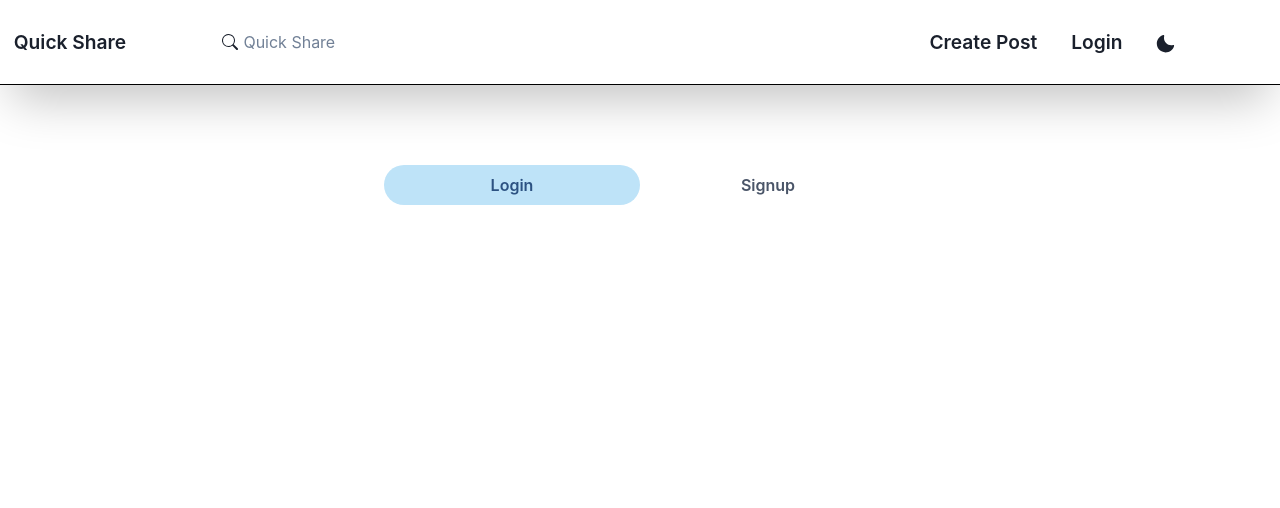
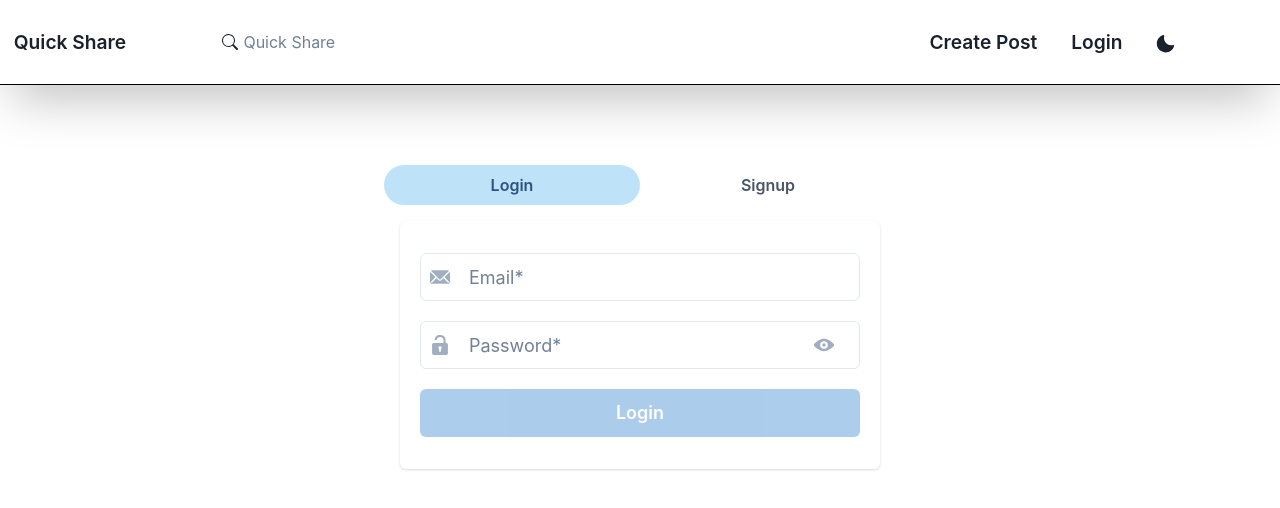
Before and after one commit to Ashutosh5333/adobefrontend, a React (Create React App) app in the folder myapp/: page /sign in a window 1280 px wide. Shown: the top 508 px of the page. Built offline with nearby package versions, Linux system fonts and the light colour scheme.

Commit message:
login ans signui and dashboard structure is done

```diff
--- /dev/null
+++ b/myapp/src/components/Dashboard.jsx
@@ -0,0 +1,86 @@
+import {
+    Avatar,
+  Box,
+  Button,
+  ButtonGroup,
+  Divider,
+  Heading,
+  Image,
+  Stack,
+  Text,
+  Wrap,
+  WrapItem,
+} from "@chakra-ui/react";
+import React from "react";
+import { Card, CardHeader, CardBody, CardFooter } from "@chakra-ui/react";
+import { AiOutlineLike } from "react-icons/ai";
+import { CiEdit } from "react-icons/ci";
+import { MdAutoDelete } from "react-icons/md";
+
+const Dashboard = () => {
+  return (
+    <>
+      <Box width={"100%"} border={"5px solid pink"}>
+        <Card maxW="4xl" m="auto">
+          <CardBody>
+            <Box display={"flex"} gap="5" p="4">
+              <Wrap>
+                <WrapItem>
+                  <Avatar
+                    m="auto"
+                    size={{ base: "md", md: "md", lg: "md" }}
+                    name={"Ashutosh"}
+                  />
+                </WrapItem>
+              </Wrap>
+              <Box justifyContent={"center"} display={"flex"} gap="5">
+                <Text m="auto" mt="3" fontWeight={"600"}>
+                  {" "}
+                  Ashutosh{" "}
+                </Text>
+                <Text m="auto" mt="3">
+                  {" "}
+                  Sat{" "}
+                </Text>
+              </Box>
+            </Box>
+
+            <Image
+              objectFit="cover"
+              src="https://images.unsplash.com/photo-1555041469-a586c61ea9bc?ixlib=rb-4.0.3&ixid=MnwxMjA3fDB8MHxwaG90by1wYWdlfHx8fGVufDB8fHx8&auto=format&fit=crop&w=1770&q=80"
+              alt="Green double couch with wooden legs"
+              borderRadius="lg"
+            />
+            <Stack mt="6" spacing="3">
+              <Heading size="md" letterSpacing={1} textAlign={"start"}>Living room Sofa</Heading>
+              <Text noOfLines={3}  textAlign={"start"} fontSize={{base:".8rem",md:"1rem",lg:"1rem" }} letterSpacing={2} >
+                This sofa is perfect for modern tropical spaces, baroque
+                inspired spaces, earthy toned spaces and for people who love a
+                chic design with a sprinkle of vintage design.
+              </Text>
+            </Stack>
+          </CardBody>
+          <Divider />
+          <CardFooter >
+            <ButtonGroup spacing="2" justifyItems={"center"}>
+              <Button>View</Button>
+
+              <Button flex="1" variant="ghost" leftIcon={<AiOutlineLike />}>
+                Like
+              </Button>
+
+              <Button variant="ghost" leftIcon={<CiEdit />}>
+                Edit
+              </Button>
+              <Text textAlign={"center"} m="auto">
+                <MdAutoDelete />
+              </Text>
+            </ButtonGroup>
+          </CardFooter>
+        </Card>
+      </Box>
+    </>
+  );
+};
+
+export default Dashboard;
--- a/myapp/src/components/Login.jsx
+++ b/myapp/src/components/Login.jsx
@@ -1,8 +1,93 @@
-import React from 'react'
+import React, {  useState } from "react";
+import {  VStack,  Input,  Button,  InputGroup,  InputRightElement,  CircularProgress, CircularProgressLabel,   useToast,   InputLeftElement,  Card,  CardBody, useColorModeValue,} from "@chakra-ui/react";
+import { ViewIcon, ViewOffIcon, EmailIcon, UnlockIcon } from "@chakra-ui/icons";
+import {json, useNavigate} from "react-router-dom";
+
+
+
 
 const Login = () => {
+  const [show, setShow] = useState(false);
+  const colorScheme = useColorModeValue("blue", "green");
+  const toast = useToast()
+  const navigate = useNavigate()
+
+
+
+  const [post ,SetPost] = useState({
+    email:"",
+    password:"",
+  })
+
+
+
   return (
-    <div>Login</div>
+    <>
+ <Card py="3">
+      <CardBody>
+        <VStack maxW={"2xl"} spacing={5}>
+          <InputGroup position="relative">
+            <InputLeftElement
+              pointerEvents="none"
+              position="absolute"
+              top="1"
+              children={<EmailIcon color="gray.400" boxSize={5} />}
+            />
+            <Input
+              placeholder="Email*"
+              type="email"
+              name="email"
+              size="lg"
+
+            />
+          </InputGroup>
+
+          <InputGroup position="relative">
+            <InputLeftElement
+              pointerEvents="none"
+              position="absolute"
+              top="1"
+              children={<UnlockIcon color="gray.400" boxSize={5} />}
+            />
+            <Input
+              type={show ? "text" : "password"}
+              placeholder="Password*"
+              name="password"
+              size="lg"
+
+            />
+            <InputRightElement width="4.5rem" position="absolute" top="1">
+              <Button
+                h="1.75rem"
+                size="lg"
+                variant="link"
+
+              >
+                {show ? (
+                  <ViewOffIcon color="gray.400" boxSize={5} />
+                ) : (
+                  <ViewIcon color="gray.400" boxSize={5} />
+                )}
+              </Button>
+            </InputRightElement>
+          </InputGroup>
+
+          <Button
+            width="100%"
+            size="lg"
+            colorScheme={colorScheme}
+            loadingText={"Login"}
+            isDisabled={
+                 post.email=="" || post.password ==""
+             }
+          >
+            Login
+          </Button>
+        </VStack>
+      </CardBody>
+    </Card>
+
+    </>
   )
 }
 
--- a/myapp/src/components/Signup.jsx
+++ b/myapp/src/components/Signup.jsx
@@ -1,8 +1,127 @@
-import React from 'react'
+import React, { useState } from "react";
+import {  Button,  Card,  CardBody,  Input,  InputGroup,  InputLeftElement,  InputRightElement,  VStack,  useColorModeValue,useToast,} from "@chakra-ui/react";
+import { CiUser } from "react-icons/ci";
+import { EmailIcon, UnlockIcon, ViewIcon, ViewOffIcon } from "@chakra-ui/icons";
+import { BsCardImage } from "react-icons/bs";
 
 const Signup = () => {
+  const colorScheme = useColorModeValue("blue", "green");
+  const [show, setShow] = useState(false);
+  const [image, SetImage] = useState("");
+  const [url, SetUrl] = useState("");
+   const [pic,Setpic] = useState("")
+  const toast = useToast();
+
+
+  const handleClickShow = () => {
+    setShow(!show);
+  };
+
+
   return (
-    <div>Signup</div>
+    <>
+      <Card py="3">
+        <CardBody>
+          <VStack maxW="2xl" spacing={5}>
+            <InputGroup>
+              <InputLeftElement
+                pointerEvents="none"
+                position="absolute"
+                top="1"
+                children={<CiUser color="gray" size="23" />}
+              />
+              <Input
+                placeholder="Name*"
+                type="name"
+                name="name"
+
+                size="lg"
+              />
+            </InputGroup>
+
+            <InputGroup position="relative">
+              <InputLeftElement
+                textAlign={"center"}
+                pointerEvents="none"
+                position="absolute"
+                top="1"
+                children={<BsCardImage color="gray" size="25" />}
+              />
+              <Input
+                placeholder="Paste URL*"
+                type="file"
+                name="pic"
+                onChange={(e) => SetImage(e.target.files[0])}
+                size="lg"
+                accept="image/*"
+                sx={{
+                  "::file-selector-button": {
+                    height: 8,
+                    mr: 4,
+                    border: "1px solid grey",
+                    mt: 2,
+                  },
+                }}
+              />
+            </InputGroup>
+
+            <InputGroup position="relative">
+              <InputLeftElement
+                pointerEvents="none"
+                position="absolute"
+                top="1"
+                children={<EmailIcon color="gray.400" boxSize={5} />}
+              />
+              <Input
+                placeholder="Email*"
+                type="email"
+                name="email"
+                size="lg"
+
+              />
+            </InputGroup>
+
+            <InputGroup position="relative">
+              <InputLeftElement
+                pointerEvents="none"
+                position="absolute"
+                top="1"
+                children={<UnlockIcon color="gray.400" boxSize={5} />}
+              />
+              <Input
+                type={show ? "text" : "password"}
+                placeholder="Password*"
+                name="password"
+                size="lg"
+
+              />
+              <InputRightElement width="4.5rem" position="absolute" top="1">
+                <Button
+                  h="1.75rem"
+                  size="sm"
+                  variant="link"
+                  onClick={handleClickShow}
+                >
+                  {show ? (
+                    <ViewOffIcon color="gray.400" boxSize={5} />
+                  ) : (
+                    <ViewIcon color="gray.400" boxSize={5} />
+                  )}
+                </Button>
+              </InputRightElement>
+            </InputGroup>
+            <Button
+              width="100%"
+              colorScheme={colorScheme}
+              size="lg"
+            >
+              Signup
+            </Button>
+          </VStack>
+        </CardBody>
+      </Card>
+
+    </>
   )
 }
 
--- a/myapp/src/pages/Home.jsx
+++ b/myapp/src/pages/Home.jsx
@@ -1,10 +1,23 @@
-import React from 'react'
+import { Box, Flex, Spacer } from "@chakra-ui/react";
+import React from "react";
+import Dashboard from "../components/Dashboard";
 
 const Home = () => {
+  return (
+    <>
+      <Flex w="95vw"   m="auto" border={"2px solid red"} display={"flex"}   justifyContent={"space-between"} gap={"5"}>
 
-  return (
-    <div>Home</div>
-  )
-}
+        <Box   border={"3px solid black"} w="75vw">
+          <Dashboard/>
+        </Box>
 
-export default Home
+        <Box  border={"3px solid green"} w="25vw">
+               Top Active Users
+        </Box>
+
+      </Flex>
+    </>
+  );
+};
+
+export default Home;
--- a/myapp/src/pages/SignTab.jsx
+++ b/myapp/src/pages/SignTab.jsx
@@ -1,5 +1,7 @@
 import React from 'react'
 import { Tabs, TabList, TabPanels, Tab, TabPanel, Box, useColorModeValue } from "@chakra-ui/react";
+import Login from '../components/Login';
+import Signup from './../components/Signup';
 
 const SignTab = () => {
     const colorScheme = useColorModeValue("blue", "green");
@@ -14,10 +16,10 @@ const SignTab = () => {
           </TabList>
           <TabPanels>
             <TabPanel>
-              {/* <Login/> */}
+              <Login/>
             </TabPanel>
             <TabPanel>
-              {/* <Signup/> */}
+              <Signup />
             </TabPanel>
           </TabPanels>
         </Tabs>
```
Also changed, not shown: myapp/src/components/TopActive.jsx (added, +9 -0 lines).
